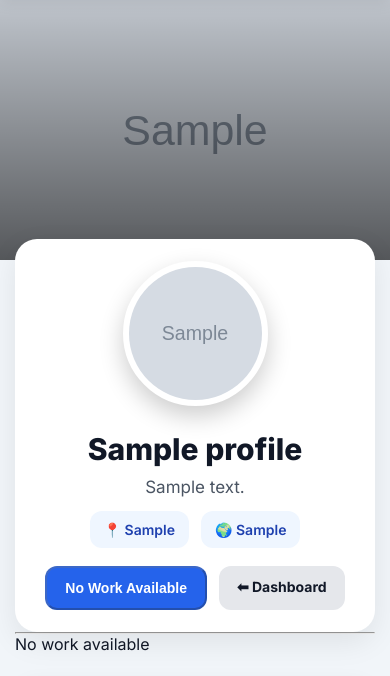
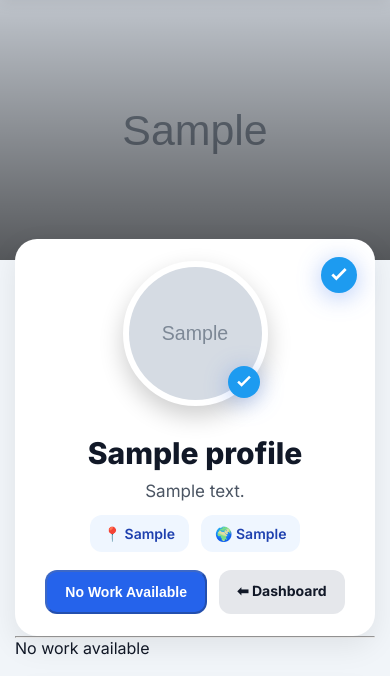
Before and after one commit to shipufalia-jpg/S.F, a Flask app: page /profile/1 in a window 390 px wide. Shown: the part 70-746 px from the top of the page. Run offline with Flask 3, Linux system fonts and the light colour scheme; tables that the repository leaves empty hold one stand-in row (values such as "Sample post"); grey boxes marked "Sample" are stand-in pictures.

Commit message:
Add verified badge to profile section

```diff
--- a/templates/profile.html
+++ b/templates/profile.html
@@ -364,6 +364,58 @@ body{
         grid-template-columns:1fr;
     }
 
+/* আগের সব CSS এখানে থাকবে */
+
+.profile-section{
+    position:relative;
+}
+
+.premium-card-badge{
+    position:absolute;
+    top:18px;
+    right:18px;
+    z-index:100;
+}
+
+.profile-img-wrapper{
+    position:relative;
+    display:inline-block;
+}
+
+.premium-photo-badge{
+    position:absolute;
+    right:8px;
+    bottom:8px;
+    z-index:50;
+}
+
+.verified-svg{
+    width:42px;
+    height:42px;
+    filter:drop-shadow(0 4px 12px rgba(37,99,235,.35));
+}
+
+.premium-photo-badge .verified-svg{
+    width:38px;
+    height:38px;
+}
+
+@media(max-width:768px){
+
+    .verified-svg{
+        width:36px;
+        height:36px;
+    }
+
+    .premium-photo-badge .verified-svg{
+        width:32px;
+        height:32px;
+    }
+
+}
+
+
+
 }
 
 @media(max-width:768px){
@@ -459,14 +511,54 @@ body{
 
 <div class="profile-section">
 
+    <!-- ✅ CARD VERIFIED BADGE (UI corner) -->
+    {% if user.is_verified %}
+    <div class="premium-card-badge">
+
+        <svg class="verified-svg" viewBox="0 0 24 24" fill="none">
+
+            <circle cx="12" cy="12" r="12" fill="#1D9BF0"/>
+
+            <path
+            d="M10.2 15.6L6.9 12.3L8.2 11L10.2 13L15.8 7.4L17.1 8.7L10.2 15.6Z"
+            fill="white"
+            />
+
+        </svg>
+
+    </div>
+    {% endif %}
+
     <div class="profile-header">
 
-        <!-- PROFILE IMAGE -->
+        <!-- PROFILE IMAGE WRAPPER -->
+        <div class="profile-img-wrapper">
+
             <img
                 class="profile-img"
                 src="{{ profile.profile_img if profile and profile.profile_img else url_for('static', filename='default.png') }}"
                 onclick="openImage(this.src)"
             >
+
+            <!-- ✅ PHOTO BADGE (image corner) -->
+            {% if user.is_verified %}
+            <div class="premium-photo-badge">
+
+                <svg class="verified-svg" viewBox="0 0 24 24" fill="none">
+
+                    <circle cx="12" cy="12" r="12" fill="#1D9BF0"/>
+
+                    <path
+                    d="M10.2 15.6L6.9 12.3L8.2 11L10.2 13L15.8 7.4L17.1 8.7L10.2 15.6Z"
+                    fill="white"
+                    />
+
+                </svg>
+
+            </div>
+            {% endif %}
+
+        </div>
 
         <!-- USER INFO -->
         <div class="user-info">
```
Lines whose indentation alone changed are shown as unchanged.
